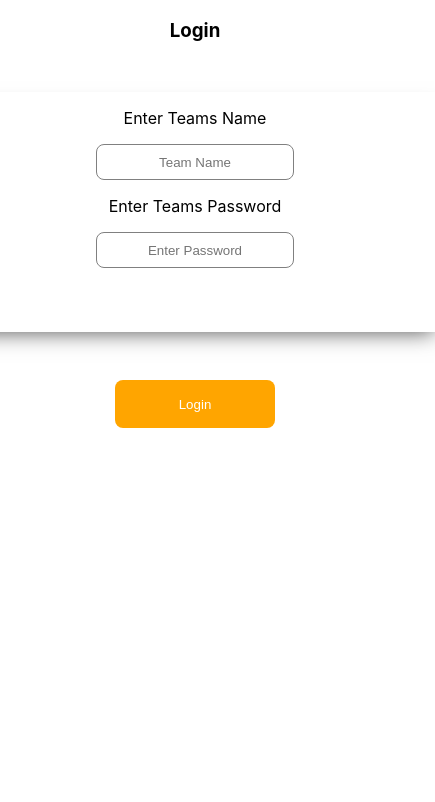
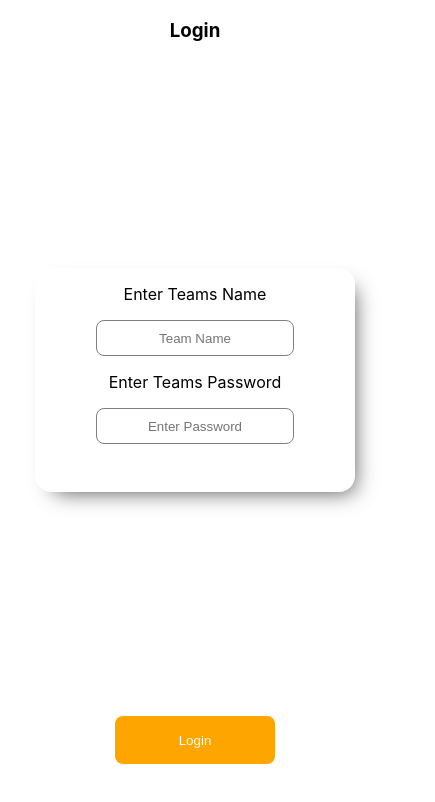
Before and after one commit to dwaynediddy/typescript-bingo, a React (Create React App) app: page / in a window 390 px wide. Shown: the top 802 px of the page, 435 px wide, since content can reach past the window. Built offline with nearby package versions, Linux system fonts and the light colour scheme.

Commit message:
cleaning for deployment

```diff
--- a/src/App.tsx
+++ b/src/App.tsx
@@ -1,8 +1,5 @@
 import './App.css'
-
 import { Routes, Route } from "react-router-dom"
-
-
 import Login from './pages/Login'
 import Bingo from './pages/Bingo'
 
@@ -18,4 +15,4 @@ function App() {
   )
 }
 
-export default App;
+export default App
--- a/src/bingo.css
+++ b/src/bingo.css
@@ -1,7 +1,8 @@
 .bingoContainer {
     display: flex;
     align-items: center;
-    flex-direction: column}
+    flex-direction: column;
+  }
 
   .rowOne {
     width: 60%;
@@ -40,6 +41,12 @@
   }
 
   @media only screen and (max-width: 600px) {
+    .bingoContainer {
+      display: flex;
+      align-items: center;
+      flex-direction: column;
+      margin-top: 12rem;
+    }
     .bingoSquares {
       height: 3rem;
       width: 3rem;
--- a/src/login.css
+++ b/src/login.css
@@ -15,6 +15,7 @@
     box-shadow: 9px 10px 21px -10px rgba(0,0,0,0.69);
     -webkit-box-shadow: 9px 10px 21px -10px rgba(0,0,0,0.69);
     -moz-box-shadow: 9px 10px 21px -10px rgba(0,0,0,0.69);
+    border-radius: 1rem;
 }
 
 .loginLabel {
@@ -50,3 +51,17 @@
     background-color: white;
     border: 1px solid orange;
 }
+
+@media only screen and (max-width: 600px) {
+    .formContainer {
+        display: flex;
+        flex-direction: column;
+        align-items: center;
+        height: 14rem;
+        width: 20rem;
+        margin: 13rem 0;
+        box-shadow: 9px 10px 21px -10px rgba(0,0,0,0.69);
+        -webkit-box-shadow: 9px 10px 21px -10px rgba(0,0,0,0.69);
+        -moz-box-shadow: 9px 10px 21px -10px rgba(0,0,0,0.69);
+    }
+}
--- a/src/pages/Bingo.tsx
+++ b/src/pages/Bingo.tsx
@@ -32,9 +32,6 @@ const lineThree = [
 ]
 
 const Bingo = () => {
-    const handleClick = () => {
-
-    }
 
   return (
     <div className='bingoContainer'>
--- a/src/pages/Login.tsx
+++ b/src/pages/Login.tsx
@@ -3,12 +3,11 @@ import { Link } from 'react-router-dom'
 import '../login.css'
 
 const Login = () => {
-    const [username, setUsername] = useState('')
-
 
     const handleLogin = (e:React.FormEvent<HTMLButtonElement>) => {
         e.preventDefault()
     }
+
   return (
     <div className="loginContainer">
         <h3>Login</h3>
```
